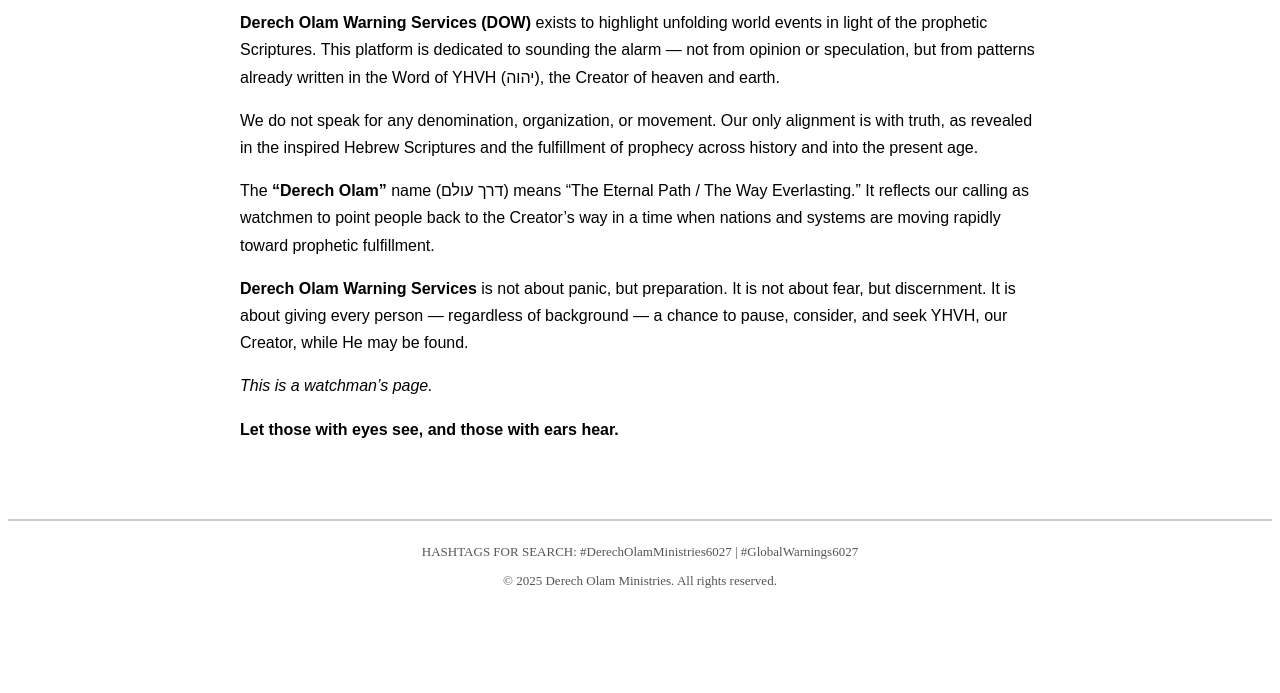
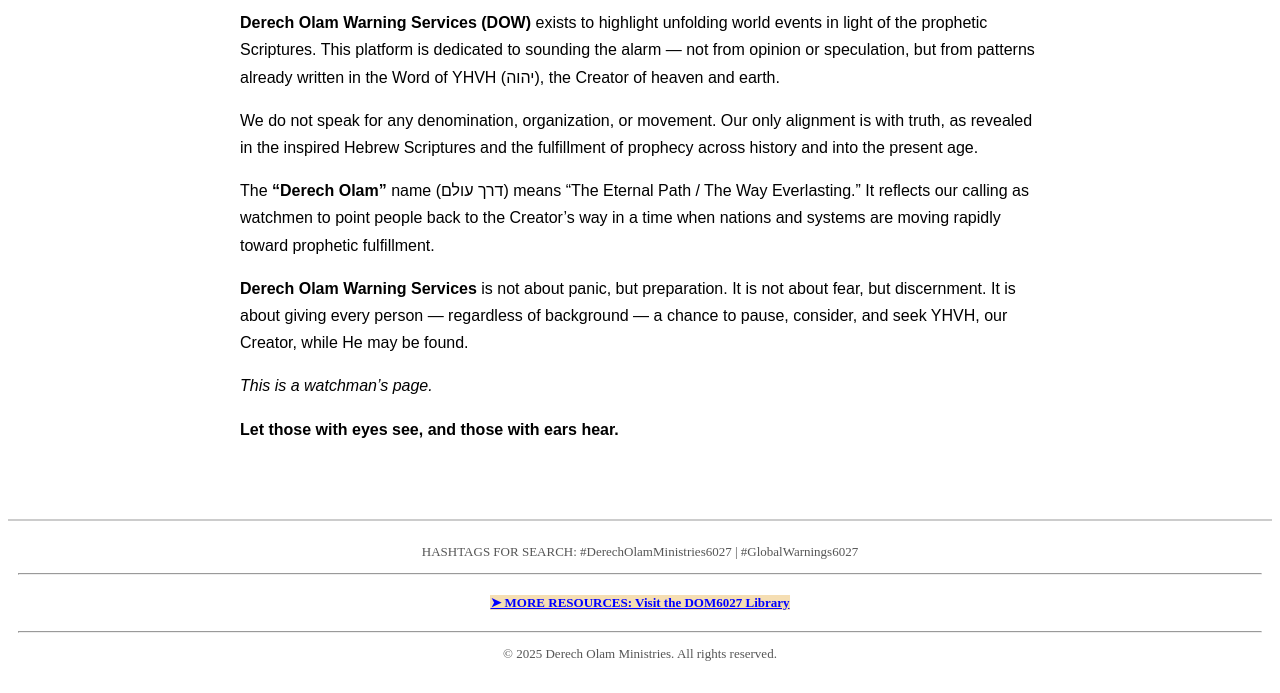
Before and after one commit to saphahcentral/dows6027, a plain HTML site: page index.html in a window 1280 px wide. Shown: the part 322-1015 px from the top of the page. Before the commit the page ends 942 px from the top, so only its background shows below. Drawn offline with Linux system fonts and the light colour scheme.

Commit message:
Update footer.html with RESOURCES

```diff
--- a/footer.html
+++ b/footer.html
@@ -1,5 +1,15 @@
 <!-- Footer -->
 <div style="border-top: 2px solid #ccc; margin-top: 20px; padding: 10px; text-align: center; font-size: small; color: #555;">
   <p>HASHTAGS FOR SEARCH: #DerechOlamMinistries6027 | #GlobalWarnings6027</p>
+
+  <hr />
+  <div style="text-align:center; margin: 20px 0;">
+    <a href="https://github.com/saphahcentral/dom6027-library"
+       style="color:blue; background-color:wheat; text-decoration:underline; font-weight:bold;">
+      ➤ MORE RESOURCES: Visit the DOM6027 Library
+    </a>
+  </div>
+  <hr />
+
   <p>&copy; 2025 Derech Olam Ministries. All rights reserved.</p>
 </div>
```
